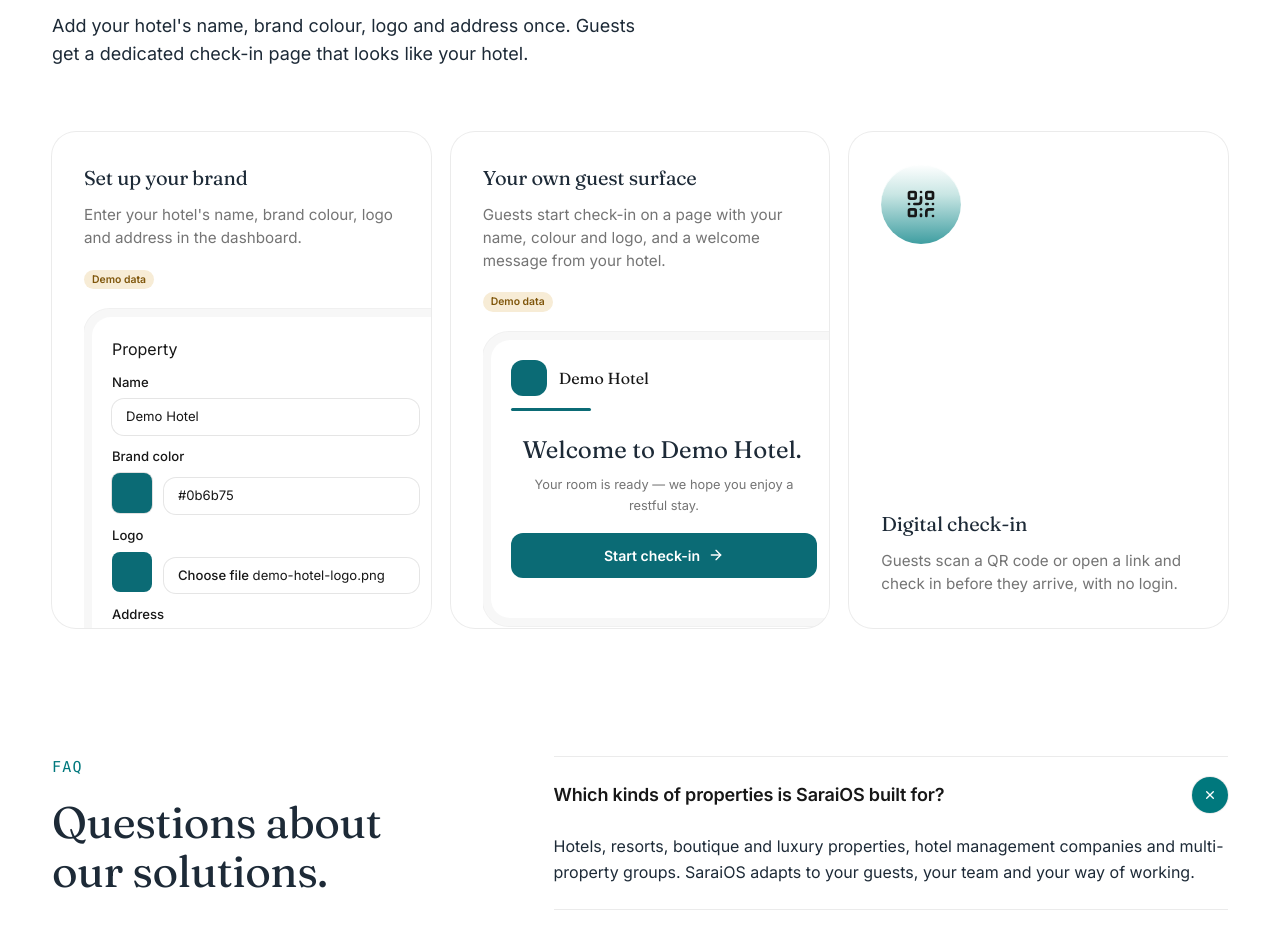
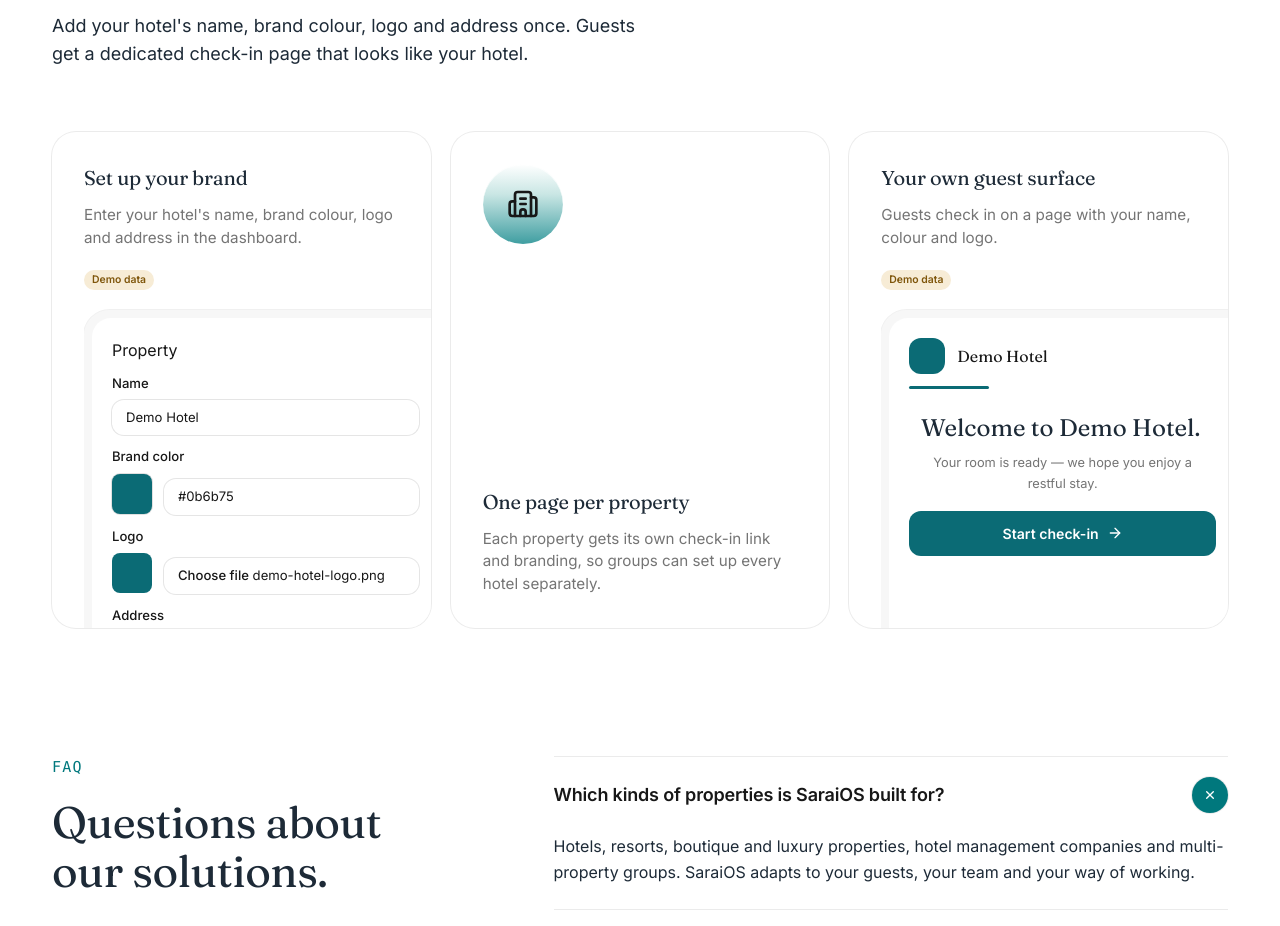
Before and after one commit to abdulrhhkahn/SaraiOS, a Next.js app: page /industries in a window 1280 px wide. Shown: the part 6180-7106 px from the top of the page. Built offline with nearby package versions, Linux system fonts and the light colour scheme; no server answers.

Commit message:
Add files via upload

```diff
--- a/components/industries/BrandedCheckin.tsx
+++ b/components/industries/BrandedCheckin.tsx
@@ -1,5 +1,5 @@
 import type { ComponentType, ReactNode } from "react";
-import { ArrowRight, QrCode } from "lucide-react";
+import { ArrowRight, Building2 } from "lucide-react";
 import { Container, DemoTag } from "@/components/ui/primitives";
 import { Reveal, RevealItem, Stagger } from "@/components/animations/Reveal";
 import { cn } from "@/lib/cn";
@@ -82,7 +82,7 @@ function PropertyMock() {
 /** The guest check-in welcome screen carrying the hotel's branding, on a white background. */
 function GuestWelcomeMock() {
   return (
-    <div className="rounded-[1.2rem] bg-white p-5 pr-9 pb-10">
+    <div className="rounded-[1.2rem] bg-white p-5 pr-9 pb-32">
       <div className="flex items-center gap-3">
         <span className="size-9 rounded-xl" style={{ backgroundColor: BRAND }} />
         <p className="font-serif text-[1rem] text-ink">Demo Hotel</p>
@@ -125,7 +125,7 @@ export function BrandedCheckin() {
           <RevealItem>
             <CardShell className="lg:h-[31rem]">
               <h3 className="heading-sub text-xl text-subheading">Set up your brand</h3>
-              <p className="mt-3 max-w-[40ch] text-[0.95rem] text-pretty text-ink/60">
+              <p className="mt-3 min-h-[2.9rem] max-w-[40ch] text-[0.95rem] text-pretty text-ink/60">
                 Enter your hotel&apos;s name, brand colour, logo and address in the dashboard.
               </p>
               <DemoTag className="mt-5 w-fit">Demo data</DemoTag>
@@ -136,10 +136,22 @@ export function BrandedCheckin() {
           </RevealItem>
 
           <RevealItem>
+            <CardShell className="min-h-[22rem] lg:h-[31rem]">
+              <IconBadge icon={Building2} />
+              <div className="mt-auto pt-16">
+                <h3 className="heading-sub text-xl text-subheading">One page per property</h3>
+                <p className="mt-3 max-w-[40ch] text-[0.95rem] text-pretty text-ink/60">
+                  Each property gets its own check-in link and branding, so groups can set up every hotel separately.
+                </p>
+              </div>
+            </CardShell>
+          </RevealItem>
+
+          <RevealItem>
             <CardShell className="lg:h-[31rem]">
               <h3 className="heading-sub text-xl text-subheading">Your own guest surface</h3>
-              <p className="mt-3 max-w-[40ch] text-[0.95rem] text-pretty text-ink/60">
-                Guests start check-in on a page with your name, colour and logo, and a welcome message from your hotel.
+              <p className="mt-3 min-h-[2.9rem] max-w-[40ch] text-[0.95rem] text-pretty text-ink/60">
+                Guests check in on a page with your name, colour and logo.
               </p>
               <DemoTag className="mt-5 w-fit">Demo data</DemoTag>
               <Crop>
@@ -147,18 +159,6 @@ export function BrandedCheckin() {
               </Crop>
             </CardShell>
           </RevealItem>
-
-          <RevealItem>
-            <CardShell className="min-h-[22rem] lg:h-[31rem]">
-              <IconBadge icon={QrCode} />
-              <div className="mt-auto pt-16">
-                <h3 className="heading-sub text-xl text-subheading">Digital check-in</h3>
-                <p className="mt-3 max-w-[40ch] text-[0.95rem] text-pretty text-ink/60">
-                  Guests scan a QR code or open a link and check in before they arrive, with no login.
-                </p>
-              </div>
-            </CardShell>
-          </RevealItem>
         </Stagger>
       </Container>
     </section>
```
